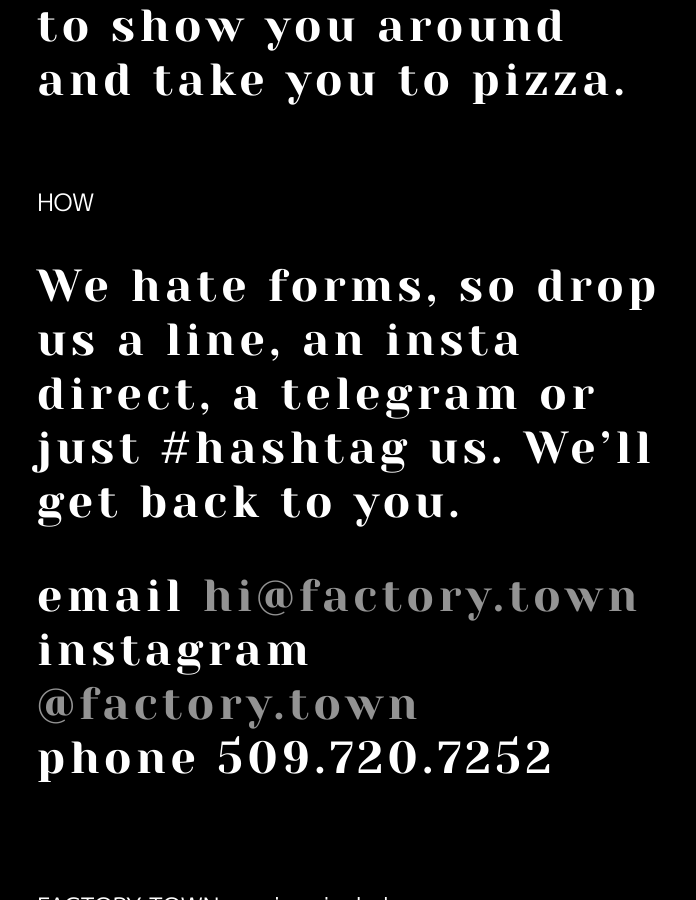
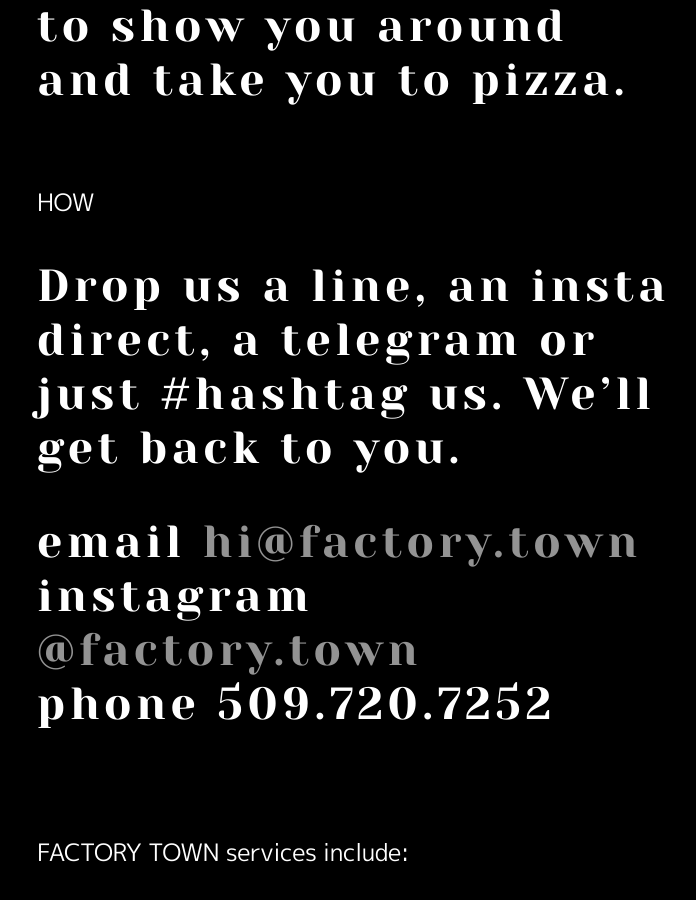
Before and after one commit to factorytown/factorytown.github.io, a Jekyll site: the page built from _pages/about.md, in a window 1280 px wide and 900 px high, scrolled down 2016 px. Shown: the whole window, without its empty margins (283-979 px from the left). Built offline with Jekyll 4.4.1, drawn with Linux system fonts in a browser that asks for light colours; nearby versions of some CDN libraries.

Commit message:
Updated About

```diff
--- a/_pages/about.md
+++ b/_pages/about.md
@@ -25,7 +25,7 @@
 
 ### HOW
 
-## We hate forms, so drop us a line, an insta direct, a telegram or just #hashtag us. We'll get back to you.
+## Drop us a line, an insta direct, a telegram or just #hashtag us. We'll get back to you.
 <BR>
 
 # email <a href="mailto:hi@factory.town" class="js-no-ajax">hi@factory.town</a>
```
